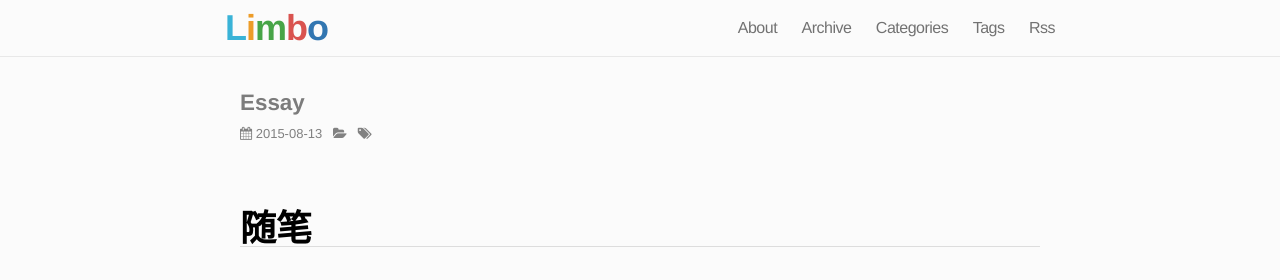
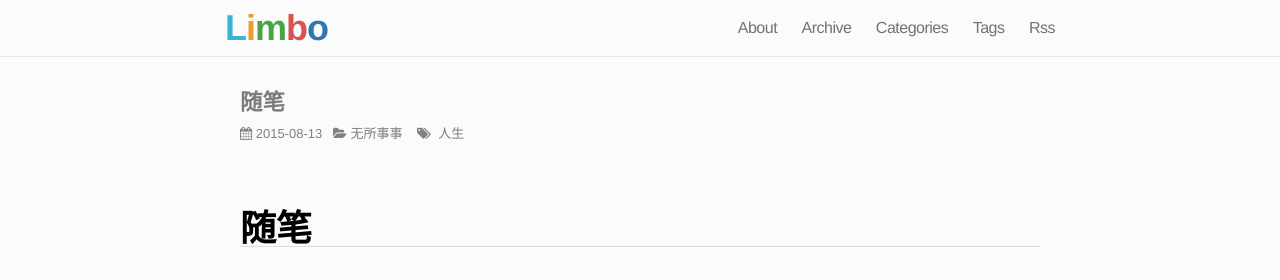
Before and after one commit to rogerjiang/rogerjiang.github.io, a Jekyll site: the page built from _posts/2015-08-13-essay.markdown, in a window 1280 px wide. Shown: the top 280 px of the page. Built offline with Jekyll 4.4.1, drawn with Linux system fonts in a browser that asks for light colours; nearby versions of some CDN libraries; Markdown is read by kramdown in place of the engine named in the settings; comment, search, counter and statistics services are not loaded.

```diff
--- a/_config.yml
+++ b/_config.yml
@@ -4,8 +4,8 @@
 description: "Python,HTML,CSS,Machine Leaning"
 permalink: /:year/:month/:day/:title.html
 baseurl: ""
-url: "http://hackerxu.com"
-atom-baseurl: "http://hackerxu.com"
+url: "http://rogerjiang.github.io"
+atom-baseurl: "http://rogerjiang.github.io"
 author: “rogerjiang”
 
 # Build settings
--- a/_includes/footer.html
+++ b/_includes/footer.html
@@ -18,12 +18,12 @@
                 </svg>
                 <!-- </span> -->
             </div>
-            <a href="https://github.com/taizilongxu">
+            <a href="https://github.com/rogerjiang">
                 Fork me on github
             </a>
         </div>
         <div class="footer-col-2">
-            <p>© 2008 - 2015 by <font style="color:#D1EEEE">❤ </font> <a href="http://github.com/rogerjiang">rogerjiang</a></p>
+            <p>© 2008 - 2015 by <font style="color:#D1EEEE">❤ </font> <a href="https://github.com/rogerjiang">rogerjiang</a></p>
         </div>
         <!-- <div class="footer-col-3 column">
       <p class="text">{{ site.description }}</p>
--- a/_posts/2015-08-13-essay.markdown
+++ b/_posts/2015-08-13-essay.markdown
@@ -1,5 +1,8 @@
 ---
 layout: post
+title: 随笔
+category: 无所事事
+tags: [人生]
 ---
 
 # 随笔
--- a/_posts/2015-08-14-think.markdown
+++ b/_posts/2015-08-14-think.markdown
@@ -1,6 +1,8 @@
 ---
 layout: post
 title: thingking like a boy
+category: 无所事事
+tags: [人生]
 ---
 
 # thingking like a boy
```
